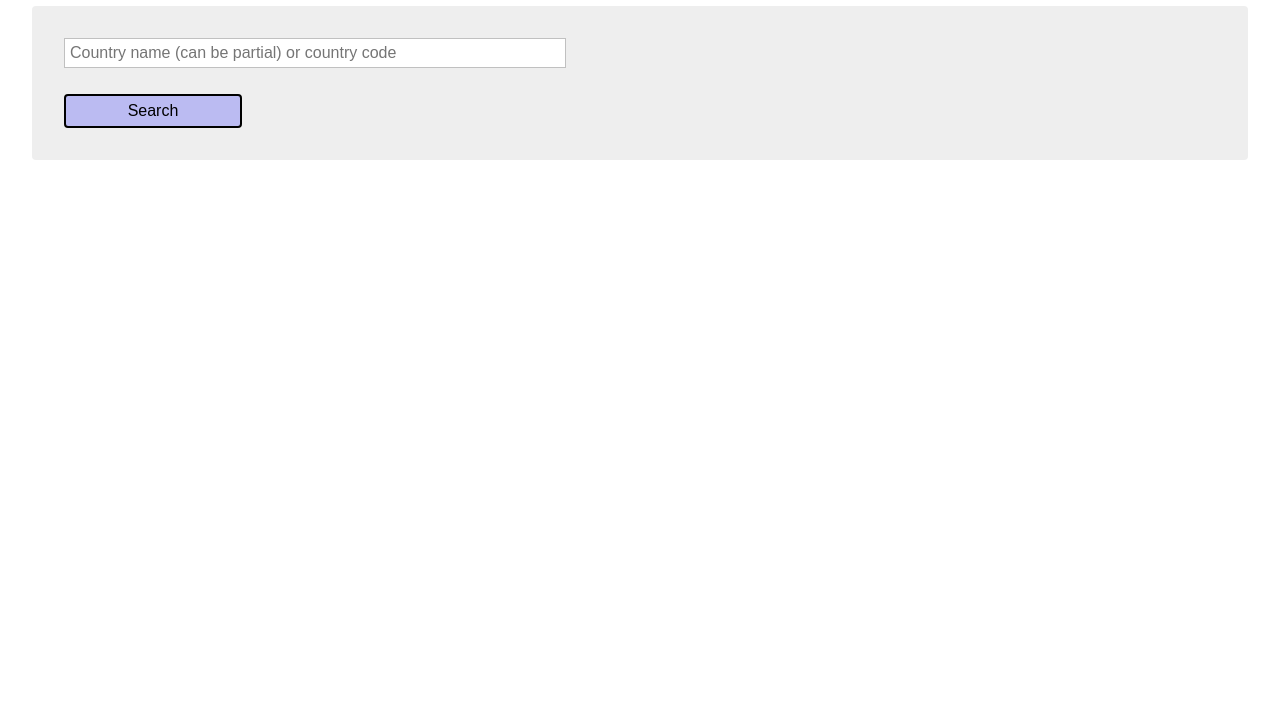
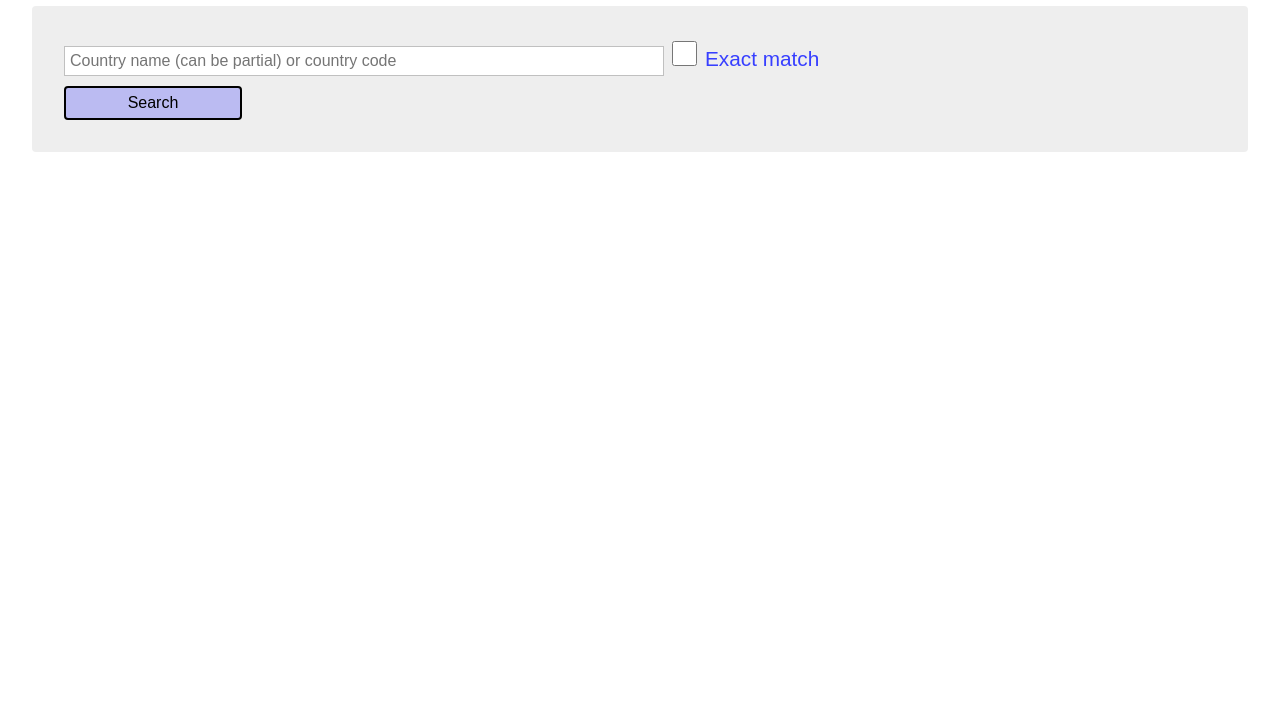
Before and after one commit to bryanf777/rest-countries, a website: page views/index.html in a window 1280 px wide. Shown: the part 83-800 px from the top of the page. Drawn offline with nearby package versions, Linux system fonts and the light colour scheme.

Commit message:
Updated from Glitch. Added Exact feature. (#2)

```diff
--- a/package.json
+++ b/package.json
@@ -16,8 +16,8 @@
     "node": "12.x"
   },
   "repository": {
-    "type" : "git",
-    "url" : "https://github.com/bryanf777/rest-countries"
+    "type": "git",
+    "url": "https://github.com/bryanf777/rest-countries"
   },
   "license": "MIT",
   "keywords": [
--- a/public/script.js
+++ b/public/script.js
@@ -8,6 +8,11 @@ $("#country-form").submit((e) => {
   // Get value to search.
   const queryText = $("form").find('input[name="country"]').val()
   let searchQuery = `query=${queryText}`
+
+  const exactMatchSelected = $('#exact-match').prop('checked')
+  if (exactMatchSelected) {
+    searchQuery = `${searchQuery}&exactmatch`
+  }
 
   // Call search API.
   $.get(
--- a/public/style.css
+++ b/public/style.css
@@ -17,19 +17,25 @@ h1 {
 
 form {
   background-color: #eee;
-  display: grid;
-  grid-gap: 1em;
   padding: 1em;
-  max-width: 60ch;
 }
 
-input {
+form input[type="search"] {
   border: 1px solid silver;
-  display: block;
   font-size: 16px;
   margin-bottom: 10px;
   padding: 5px;
-  width: 100%;
+  width: 600px;
+}
+
+form input[type="checkbox"] {
+  height: 25px;
+  width: 25px;
+}
+
+form label {
+  color: #373fff;
+  font-size: 130%;
 }
 
 form button {
@@ -41,6 +47,7 @@ form button {
   line-height: 1.4em;
   padding: 0.25em 1em;
   max-width: 20ch;
+  width: 600px;
 }
 
 form button:hover {
--- a/views/index.html
+++ b/views/index.html
@@ -25,6 +25,9 @@
           required
           placeholder="Country name (can be partial) or country code"
         />
+        <input type="checkbox" id="exact-match" name="exact-match" value="exact">
+        <label for="exact-match">Exact match</label>
+        <br>
         <button type="submit" id="submit-country">Search</button>
       </form>
       </div>
```
Also changed, not shown: server.js (+17 -16 lines), README.md, 1 other file.
